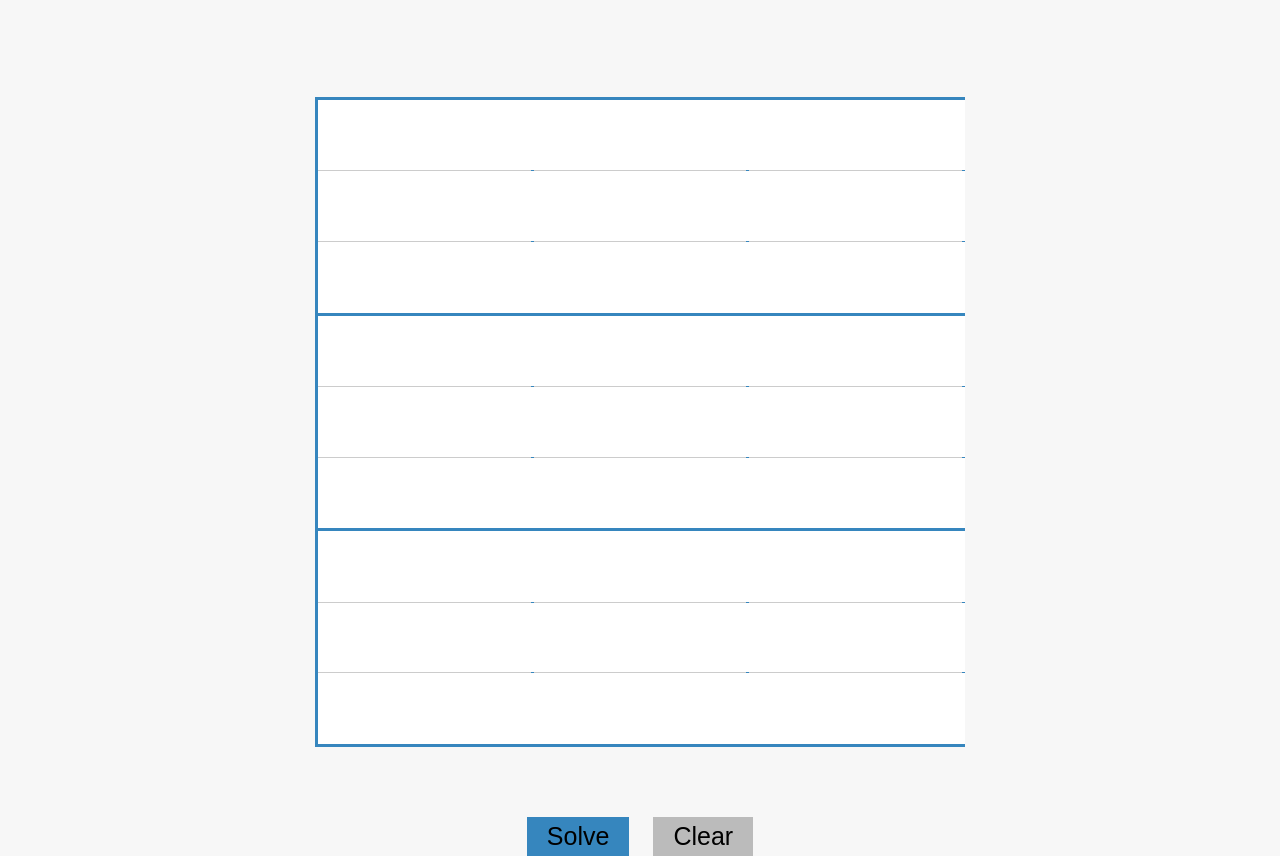
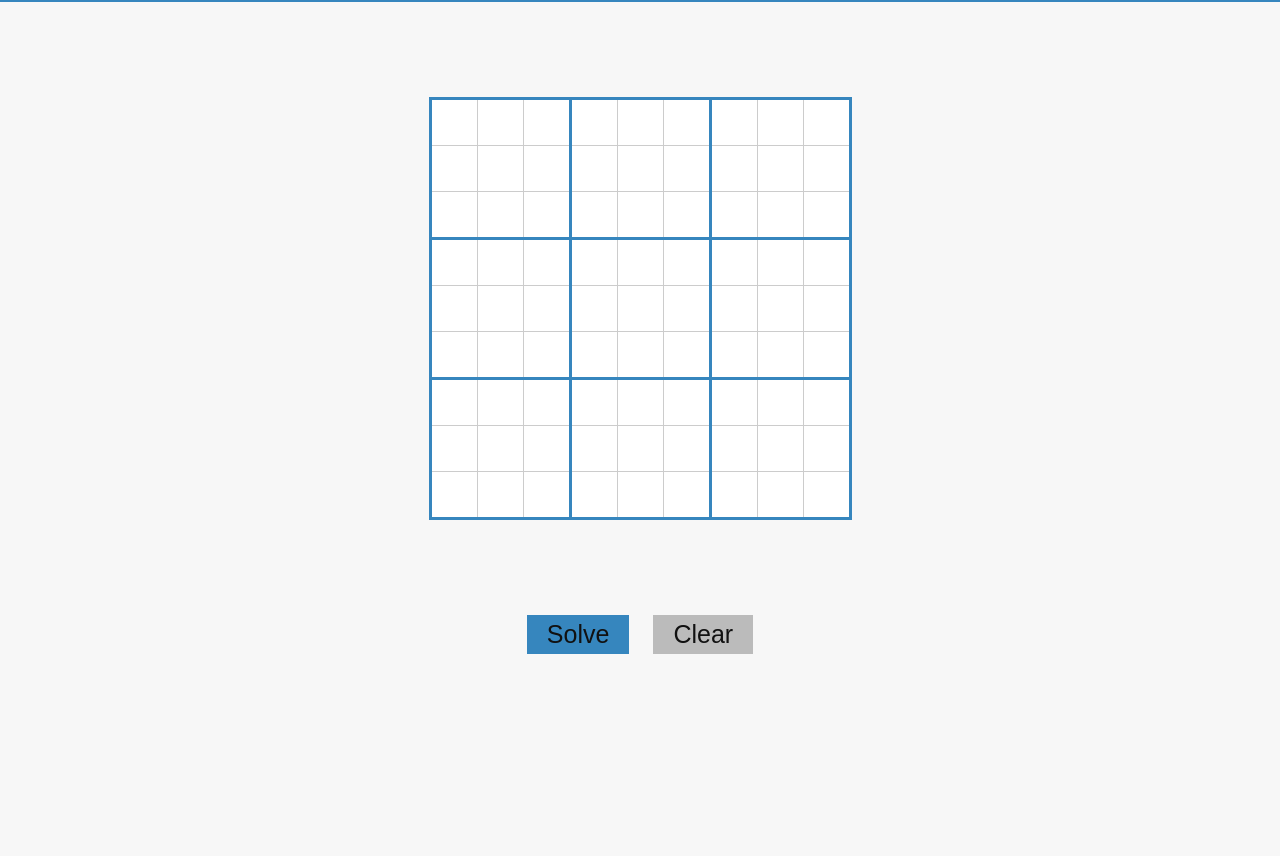
Before and after one commit to fagan2888/mysudokusolver, a website: page public/index.html in a window 1280 px wide. Shown: the part 90-946 px from the top of the page. After the commit the page ends 800 px from the top, so only its background shows below. Drawn offline with Linux system fonts and the light colour scheme.

Commit message:
Improved styling to work better across different modern browsers and different resolutions

```diff
--- a/public/index.html
+++ b/public/index.html
@@ -11,7 +11,7 @@
     <h1>mySudokuSolver</h1>
   </header>
 
-  <section>
+  <section id="board">
     <table>
       <tr>
         <td><input type="text" maxlength="1"></td>
@@ -115,13 +115,13 @@
     </table>
   </section>
 
-  <section>
+  <section id="buttons">
     <p id="error-box"></p>
     <button id="solve">Solve</button>
     <button id="clear">Clear</button>
   </section>
 
   <script type='text/javascript' id="__bs_script__">//<![CDATA[
-    document.write("<script async src='http://HOST:3001/browser-sync/browser-sync-client.2.10.1.js'><\/script>".replace("HOST", location.hostname));
-//]]></script>
+      document.write("<script async src='http://HOST:3001/browser-sync/browser-sync-client.2.11.0.js'><\/script>".replace("HOST", location.hostname));
+  //]]></script>
 </body>
--- a/src/styles/page.scss
+++ b/src/styles/page.scss
@@ -1,7 +1,14 @@
 $primary-color: #3686BE;
 $background-color: #f7f7f7;
 $secondary-button-color: #BBB;
-$font-color: #222;
+$font-color: #111;
+
+$header-height: 92px;
+$buttons-height: 135px;
+$table-margin-top: 95px;
+$table-margin-bottom: 55px;
+$table-size: calc(100vh - #{$header-height + $buttons-height + $table-margin-top + $table-margin-bottom});
+
 
 header {
   background-color: $primary-color;
@@ -10,24 +17,35 @@ header {
 body {
   text-align: center;
   margin: 0;
-  color: $font-color;
   background-color: $background-color;
 }
+
+header {
+  height: $header-height;
 
   h1 {
     margin: 0;
     padding: 25px;
     font-style: italic;
   }
+}
+
+#board {
+  display: flex;
+  align-items: center;
+  height: $table-size;
+  width: $table-size;
+  max-width: calc(100vw - 100px);
+  margin: $table-margin-top auto $table-margin-bottom auto;
+  text-align: center;
 
   table {
-  width: 650px;
-  height: 650px;
-  margin: 100px auto 30px auto;
+    width: 100%;
+    height: 100%;
+    max-height: calc(100vw - 100px);
     border-collapse: collapse;
 
     tr {
-    border-left:3px solid $primary-color;
       border-right:3px solid $primary-color;
 
       &:first-child, &:nth-child(3n+1) {
@@ -42,17 +60,13 @@ table {
         background-color: white;
         border:1px solid #CCC;
 
-      &:first-child, &:nth-child(3n+1) {
+        &:nth-child(3n+1) {
           border-left: 3px solid $primary-color;
-      }
-
-      &:last-child {
-        border-right: 3px solid $primary-color;
         }
 
         input {
           border: none;
-        height: 100%;
+          padding: 0;
           width: 100%;
           font-size:30px;
           text-align: center;
@@ -64,8 +78,15 @@ table {
       }
     }
   }
+}
+
+#buttons {
+  height: $buttons-height;
+  box-sizing: border-box;
+  padding-bottom:70px;
 
   button {
+    color: $font-color;
     padding: 5px 20px;
     font-size: 25px;
     border: 0;
@@ -73,6 +94,7 @@ button {
 
     &:hover {
       cursor: pointer;
+      border: 0;
     }
 
     &#solve {
@@ -96,6 +118,8 @@ button {
   #error-box {
     color: #D8000C;
     font-style: italic;
+    margin-top: 0;
     margin-bottom: 22px;
     height:18px;
   }
+}
```
Also changed, not shown: public/css/page.css. Lines whose indentation alone changed are shown as unchanged.
